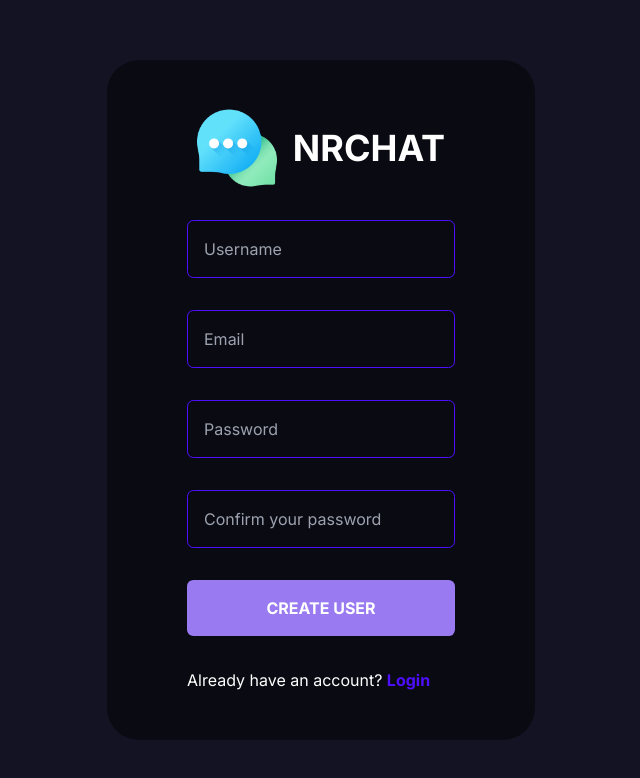
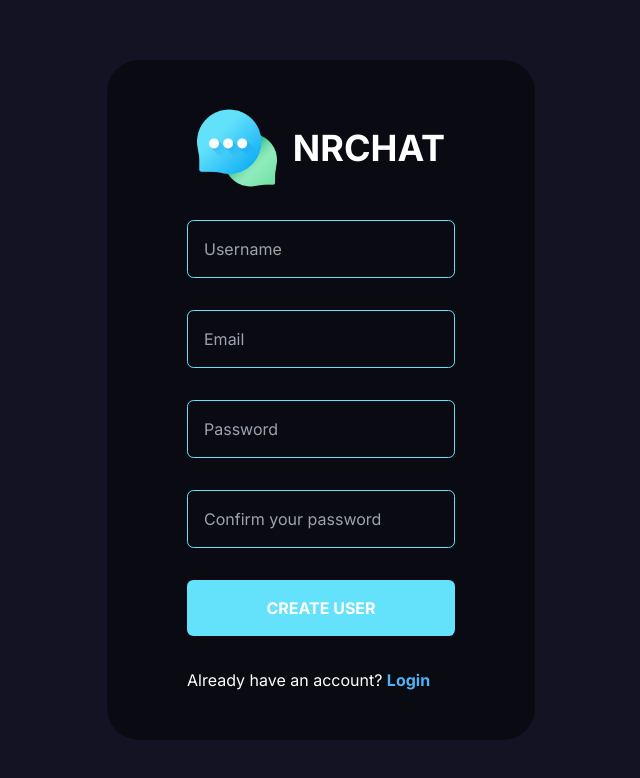
Before and after one commit to mateusflorez/node-react-chat, a React (Vite) app in the folder web/: page /register in a window 1280 px wide. Shown: the top 778 px of the page, without its empty margins (319-959 px from the left). Built offline with nearby package versions, Linux system fonts and the light colour scheme.

Commit message:
visual update

```diff
--- a/web/src/pages/Register.tsx
+++ b/web/src/pages/Register.tsx
@@ -17,12 +17,12 @@ function Register() {
                     <img src={Logo} className='h-20' />
                     <h1 className='text-white uppercase font-bold text-4xl'>NRChat</h1>
                 </div>
-                <input type="text" placeholder='Username' name='username' onChange={e => handleChange(e)} className='bg-transparent p-4 border-[0.1rem] border-[#4e0eff] rounded-[0.4rem] text-white w-full text-base focus:border-[0.1rem] focus:border-[#997af0] focus:outline-none' />
-                <input type="email" placeholder='Email' name='email' onChange={e => handleChange(e)} className='bg-transparent p-4 border-[0.1rem] border-[#4e0eff] rounded-[0.4rem] text-white w-full text-base focus:border-[0.1rem] focus:border-[#997af0] focus:outline-none' />
-                <input type="password" placeholder='Password' name='password' onChange={e => handleChange(e)} className='bg-transparent p-4 border-[0.1rem] border-[#4e0eff] rounded-[0.4rem] text-white w-full text-base focus:border-[0.1rem] focus:border-[#997af0] focus:outline-none' />
-                <input type="password" placeholder='Confirm your password' name='confirmPassword' onChange={e => handleChange(e)} className='bg-transparent p-4 border-[0.1rem] border-[#4e0eff] rounded-[0.4rem] text-white w-full text-base focus:border-[0.1rem] focus:border-[#997af0] focus:outline-none' />
-                <button type='submit' className='bg-[#997af0] text-white py-4 px-8 border-none font-bold cursor-pointer rounded-[0.4rem] text-base uppercase transition hover:bg-[#4e0eff]'>Create user</button>
-                <span className='text-white'>Already have an account? <Link to="/login" className='text-[#4e0eff] no-underline font-bold '>Login</Link></span>
+                <input type="text" placeholder='Username' name='username' onChange={e => handleChange(e)} className='bg-transparent p-4 border-[0.1rem] border-lake rounded-[0.4rem] text-white w-full text-base focus:border-[0.1rem] focus:border-leaves focus:outline-none' />
+                <input type="email" placeholder='Email' name='email' onChange={e => handleChange(e)} className='bg-transparent p-4 border-[0.1rem] border-lake rounded-[0.4rem] text-white w-full text-base focus:border-[0.1rem] focus:border-leaves focus:outline-none' />
+                <input type="password" placeholder='Password' name='password' onChange={e => handleChange(e)} className='bg-transparent p-4 border-[0.1rem] border-lake rounded-[0.4rem] text-white w-full text-base focus:border-[0.1rem] focus:border-leaves focus:outline-none' />
+                <input type="password" placeholder='Confirm your password' name='confirmPassword' onChange={e => handleChange(e)} className='bg-transparent p-4 border-[0.1rem] border-lake rounded-[0.4rem] text-white w-full text-base focus:border-[0.1rem] focus:border-leaves focus:outline-none' />
+                <button type='submit' className='bg-lake text-white py-4 px-8 border-none font-bold cursor-pointer rounded-[0.4rem] text-base uppercase transition hover:bg-ocean'>Create user</button>
+                <span className='text-white'>Already have an account? <Link to="/login" className='text-ocean no-underline font-bold '>Login</Link></span>
             </form>
         </div>
     )
--- a/web/tailwind.config.cjs
+++ b/web/tailwind.config.cjs
@@ -7,7 +7,13 @@ module.exports = {
     fontFamily: {
       sans: ['Inter', 'sans-serif']
     },
-    extend: {},
+    extend: {
+      colors: {
+        lake: '#64E1FB',
+        ocean: '#50B2F5',
+        leaves: '#8EEABB'
+      }
+    },
   },
   plugins: [],
 }
```
